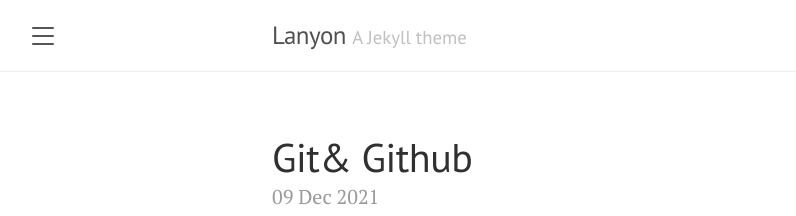
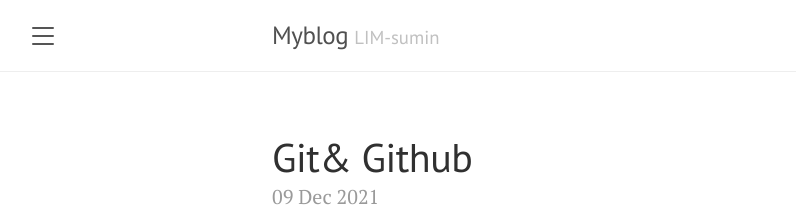
Before and after one commit to LIM-sumin/LIM-sumin.github.io, a Jekyll site: the page built from index.html, in a window 1280 px wide and 900 px high. Shown: the top 216 px of the window, without its empty margins (8-804 px from the left). Built offline with Jekyll 4.4.1, drawn with Linux system fonts in a browser that asks for light colours; the list of posts is cut into pages by our own code.

Commit message:
edit title

```diff
--- a/_config.yml
+++ b/_config.yml
@@ -1,6 +1,6 @@
 # Setup
-title:               Lanyon
-tagline:             'A Jekyll theme'
+title:               Myblog
+tagline:             'LIM-sumin'
 description:         'A reserved <a href="https://jekyllrb.com" target="_blank">Jekyll</a> theme that places the utmost gravity on content with a hidden drawer. Made by <a href="https://twitter.com/mdo" target="_blank">@mdo</a>.'
 url:                 http://LIM-sumin.github.io
 paginate:            5
```
